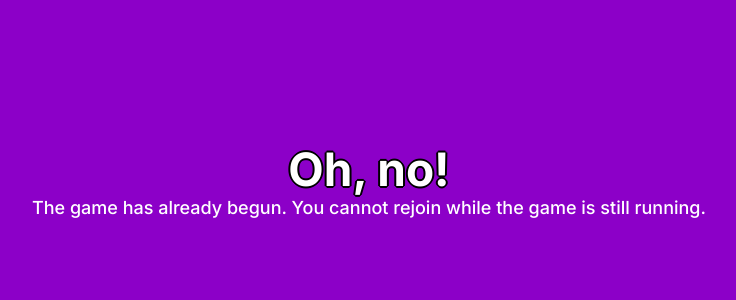
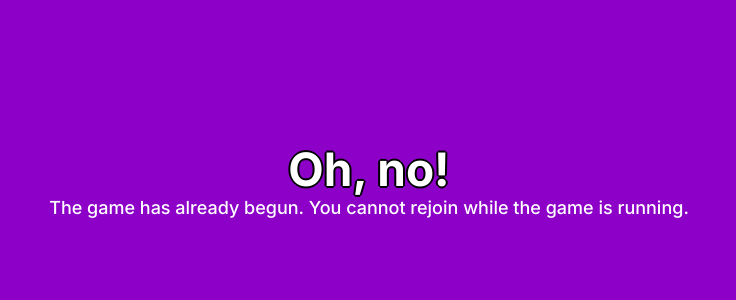
Before and after one commit to JXSnack/pwt-git, a Flask app: template templates/already_begun.html in a window 1280 px wide. Shown: the part 221-521 px from the top of the page, without its empty margins (271-1007 px from the left). Run offline with Flask 3, Linux system fonts and the light colour scheme; the template is opened without the code that fills it, so the values that code supplies are empty; some libraries are stand-ins or nearby versions.

Commit message:
fix grammar

```diff
--- a/templates/already_begun.html
+++ b/templates/already_begun.html
@@ -1,5 +1,5 @@
 {% extends 'base.html' %}
 {% block content %}
 	<h1>Oh, no!</h1>
-    <p>The game has already begun. You cannot rejoin while the game is still running.</p>
+    <p>The game has already begun. You cannot rejoin while the game is running.</p>
 {% endblock %}
```
